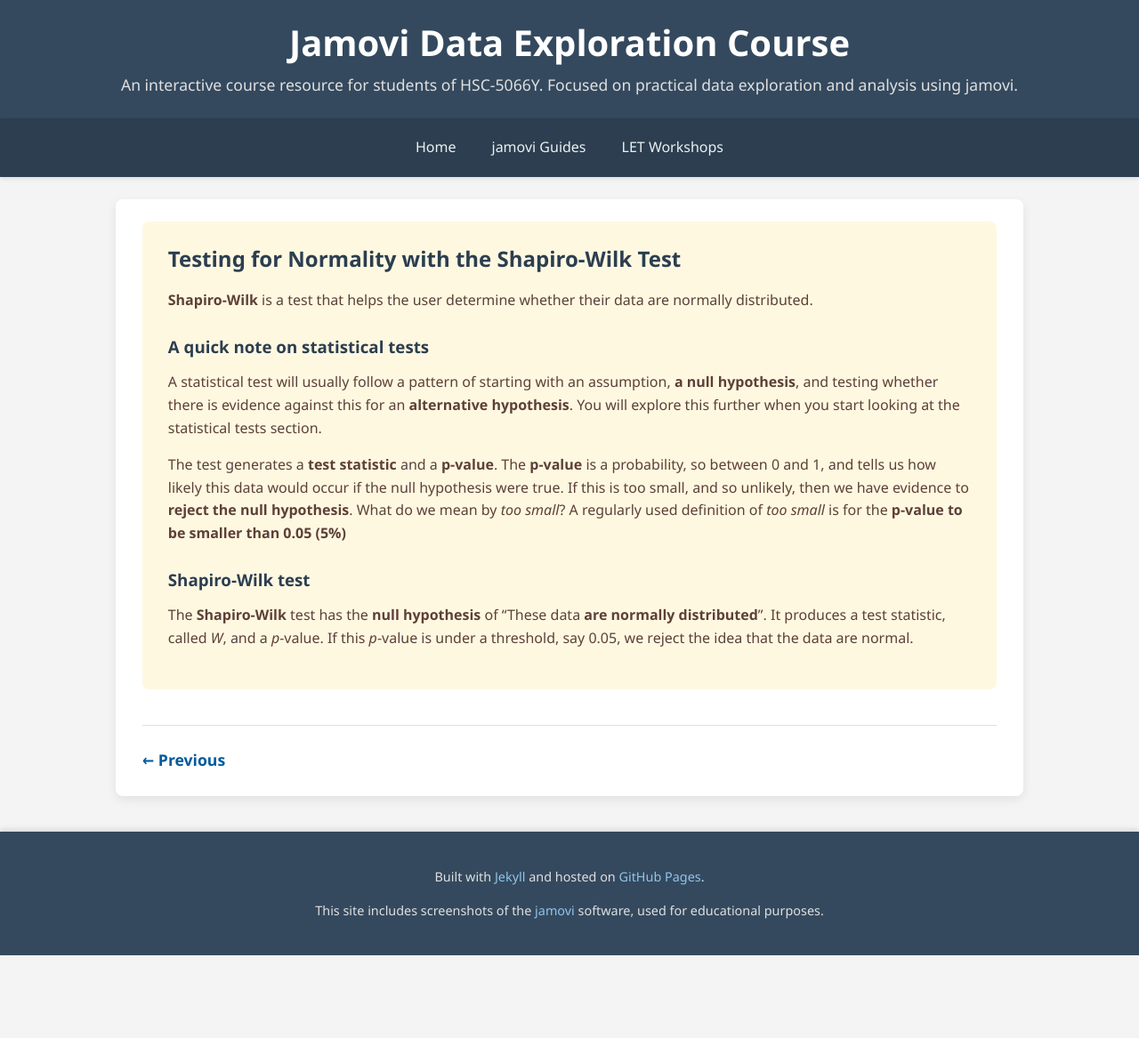
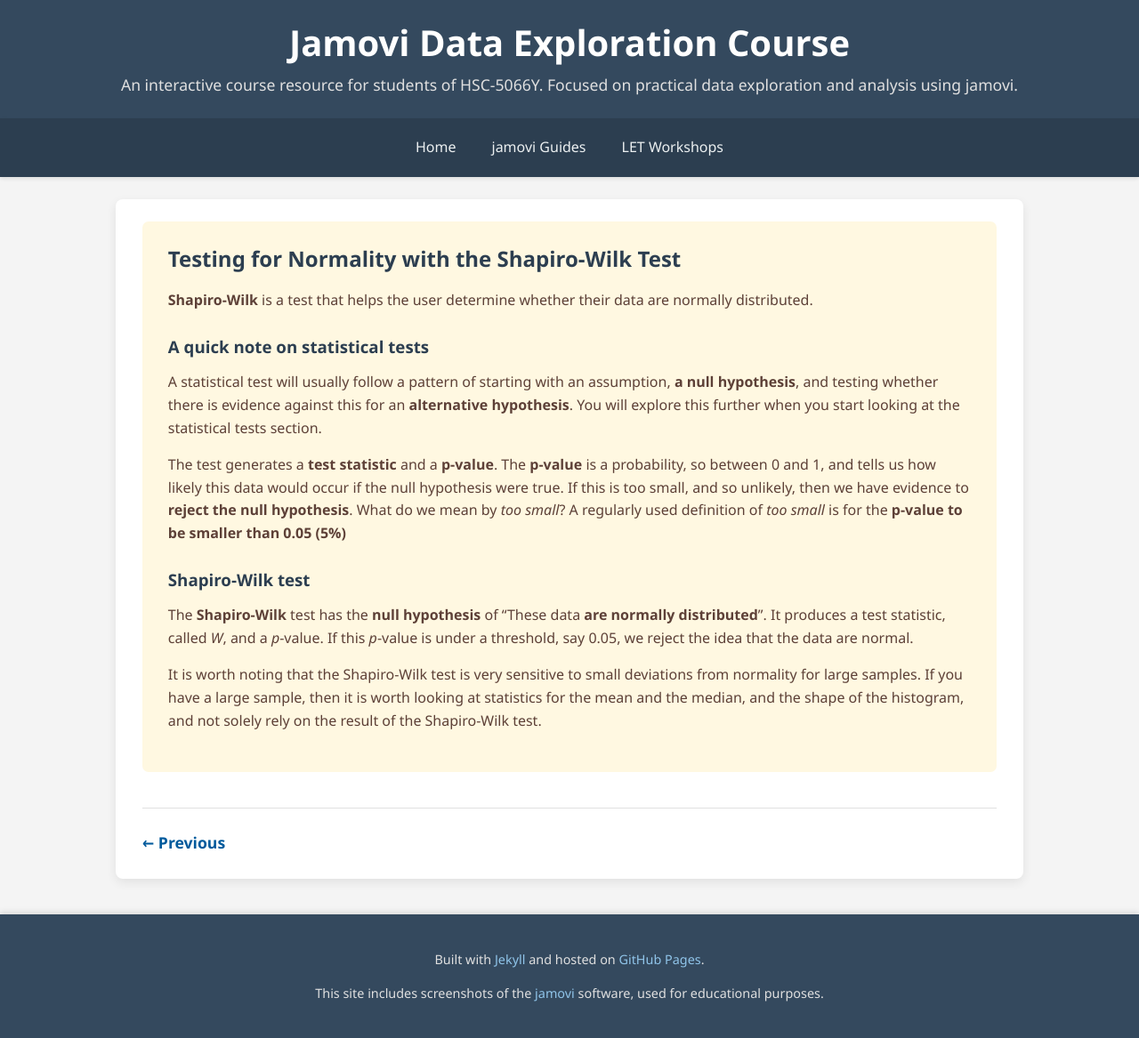
Before and after one commit to probe973/hsc-5066y, a Jekyll site: the page built from jamovi/normality/02-shapiro-wilk.md, in a window 1280 px wide. Shown: the whole page at 89% size. Built offline with Jekyll 4.4.1, drawn with Linux system fonts in a browser that asks for light colours; before the commit the page ends 1074 px from its top, so only the background shows below that.

Commit message:
Update 02-shapiro-wilk.md

```diff
--- a/jamovi/normality/02-shapiro-wilk.md
+++ b/jamovi/normality/02-shapiro-wilk.md
@@ -21,6 +21,9 @@ and so unlikely, then we have evidence to **reject the null hypothesis**.  What
 The **Shapiro-Wilk** test has the **null hypothesis** of "These data **are normally distributed**".  It produces a test statistic, called *W*, and a *p*-value.  If this *p*-value is under a threshold, say 0.05, we reject
 the idea that the data are normal.
 
+It is worth noting that the Shapiro-Wilk test is very sensitive to small deviations from normality for large samples.  If you have a large sample, then it is worth looking at statistics for the mean and the median, and the
+shape of the histogram, and not solely rely on the result of the Shapiro-Wilk test.
+
 </div>
 
 {% include pagination.html %}
```
